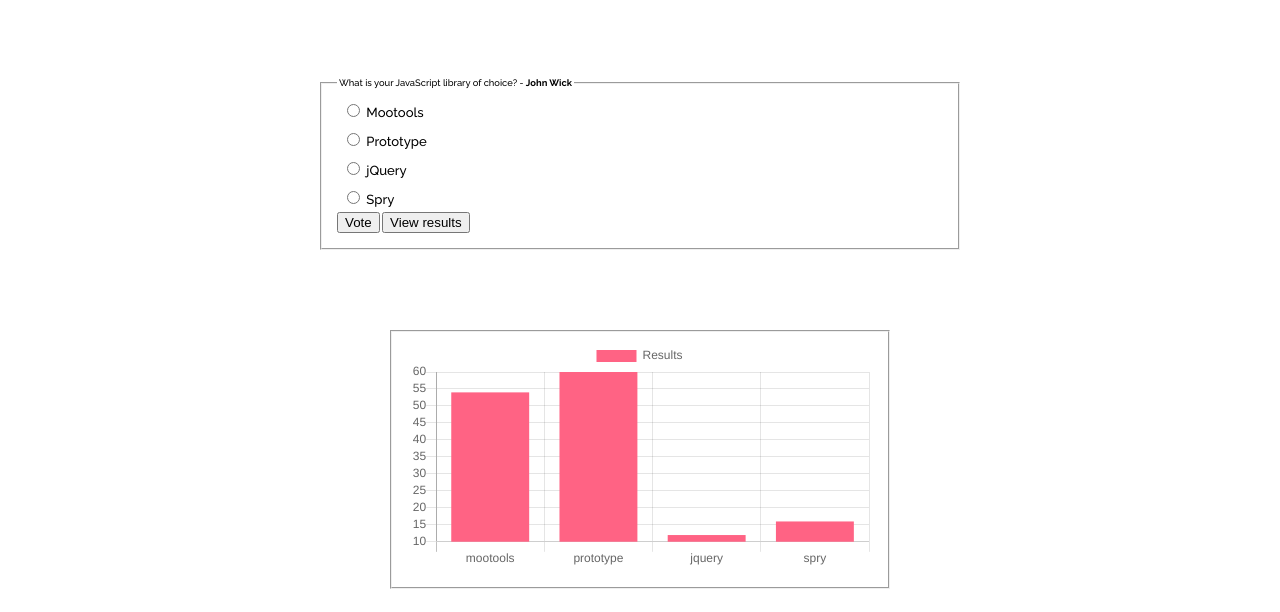
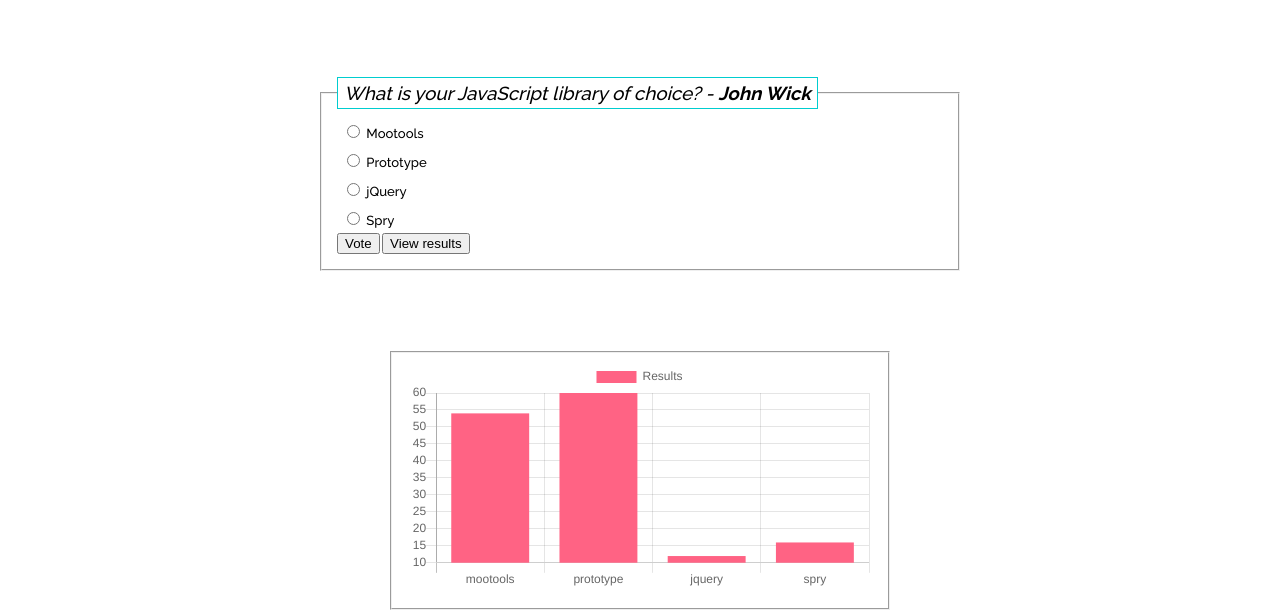
Before and after one commit to ccorpuz/FOSPoll, a website: page public/polls.html in a window 1280 px wide. Shown: the part 193-805 px from the top of the page. Drawn offline with nearby package versions, Linux system fonts and the light colour scheme.

Commit message:
cleared off some weird bugs

```diff
--- a/public/css/home.css
+++ b/public/css/home.css
@@ -124,7 +124,7 @@
 }
 
 .main-container {
-flex: 1 0 auto;
+  flex: 1 0 auto;
 }
 
 .page-title {
@@ -330,7 +330,6 @@
 }
 
 /* Change styles for span and cancel button on extra small screens */
-
 @media screen and (max-width: 300px) {
   .close-create-poll {
     display: block;
--- a/public/css/polls.css
+++ b/public/css/polls.css
@@ -136,7 +136,6 @@
   box-sizing: border-box;
 }
 
-
 label {
   display: block;
   padding: 5px;
@@ -158,10 +157,6 @@
   position: relative;
 }
 
-<<<<<<< HEAD
-
-=======
->>>>>>> 8c0d87a3a7a4b1cf644ef1be7bccb6e786e1fcf0
 legend#poll-legend {
   padding: 4px 6px 4px 6px;
   border: 1px solid;
```
Also changed, not shown: public/home.html (+1 -6 lines).
